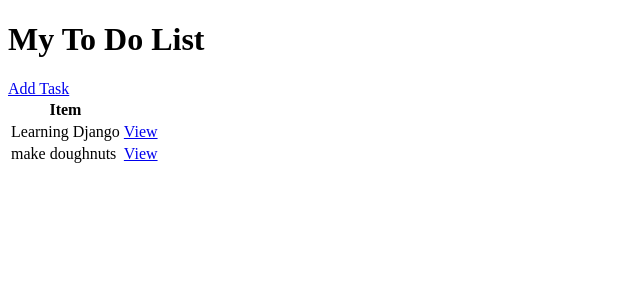
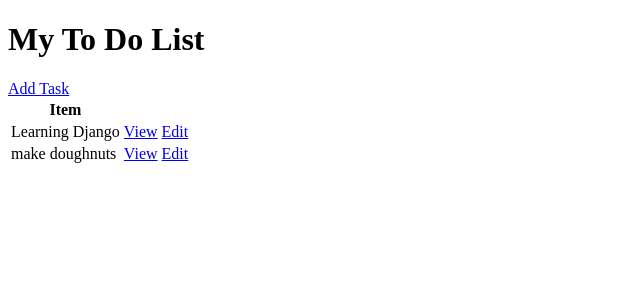
Before and after one commit to namita0210/To-Do, a Django app: page / in a window 1280 px wide. Shown: the top 300 px of the page, without its empty margins (0-640 px from the left). Run offline with Django 4.2, Linux system fonts and the light colour scheme; data comes from the database, SQL or seed files in the repository.

Commit message:
add edit button

```diff
--- a/todo_list/base/templates/base/task_list.html
+++ b/todo_list/base/templates/base/task_list.html
@@ -20,6 +20,7 @@
         <tr>
             <td>{{task.title}}</td>
             <td><a href="{% url 'task' task.id %}">View</a></td>
+            <td><a href="{% url 'task-update' task.id %}">Edit</a></td>
         </tr>
         {% empty %}
         <h3> No Items </h3>
```
